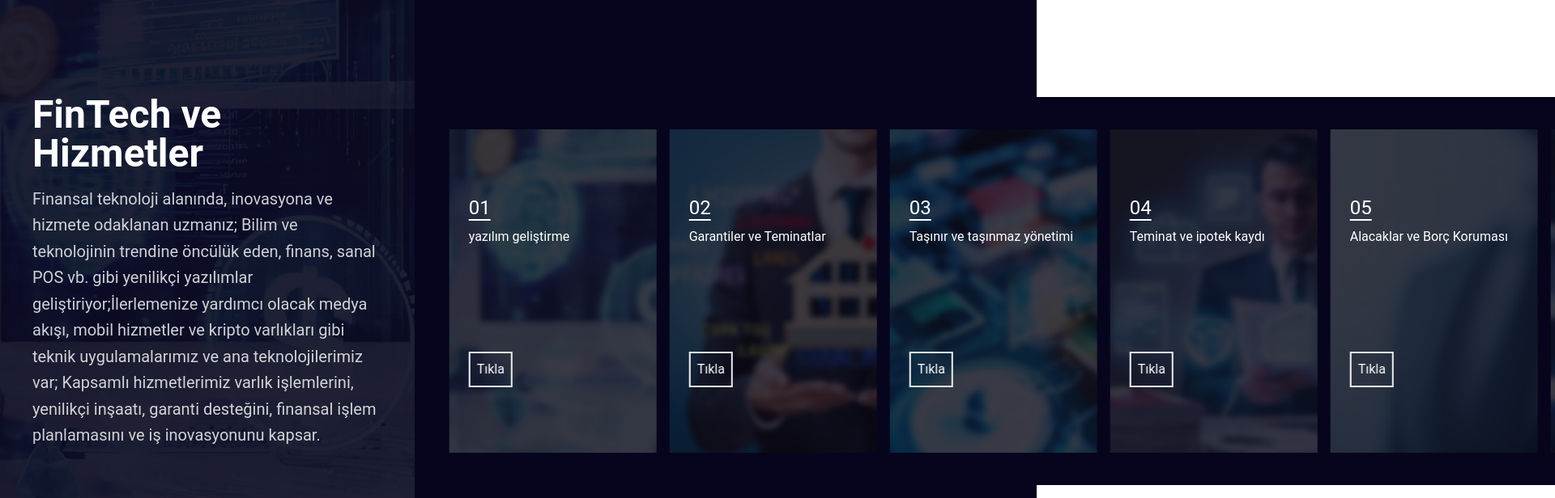
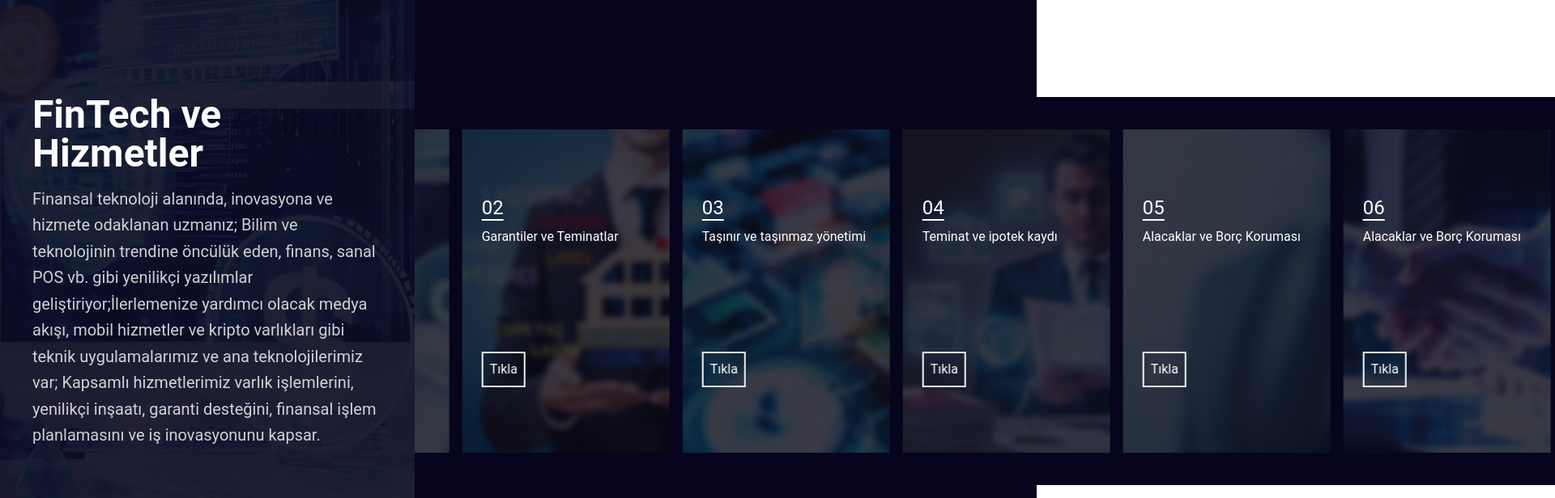
Before and after one commit to mtarikucar/yohointroduction, a React (Vite) app in the folder client/: page / in a window 1280 px wide. Shown: the part 2440-3056 px from the top of the page at 81% size, 1920 px wide, since content can reach past the window. Built offline with nearby package versions, Linux system fonts and the light colour scheme.

Commit message:
useScroll design update

```diff
--- a/client/src/pages/components/SectionCustom.jsx
+++ b/client/src/pages/components/SectionCustom.jsx
@@ -74,7 +74,7 @@ function RightSection({selectedCard, setSelectedCard, items, index}) {
 
     return (
 
-        <div className='p-10 h-full w-full translate-x-[20vw]'>
+        <div className='p-10 h-full w-full '>
 
             <div
                 onWheel={handleScroll}
@@ -199,7 +199,7 @@ function SectionCustom({items, introduction, title, index}) {
                                 variants={variants}
                                 initial="hidden"
                                 ref={sectionRef}
-                                className='flex  bg-[#07051D]'
+                                className='flex bg-[#07051D]'
                     >
                         <RightSection selectedCard={selectedCard} setSelectedCard={setSelectedCard} items={items}
                                       index={index}/>
```
